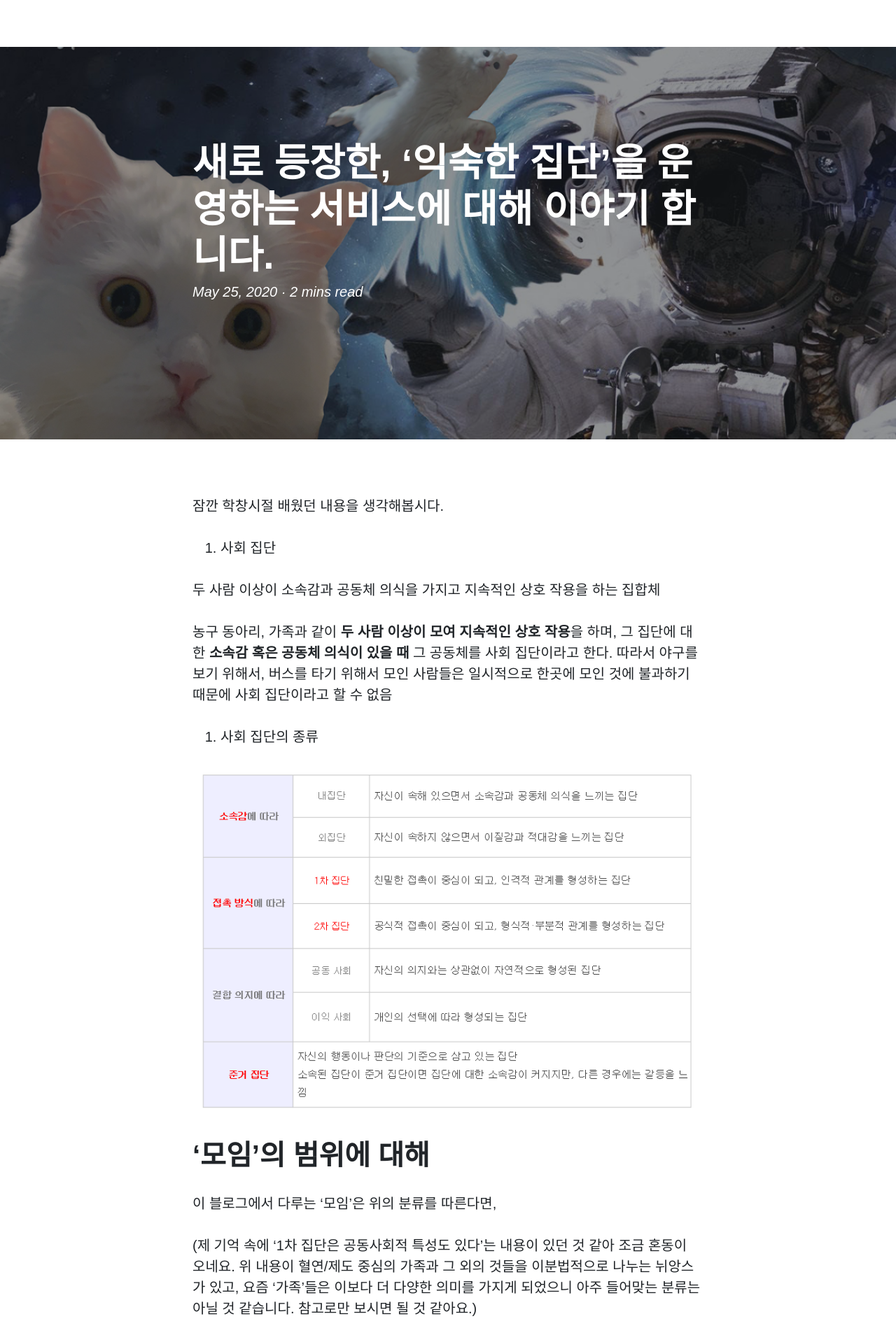
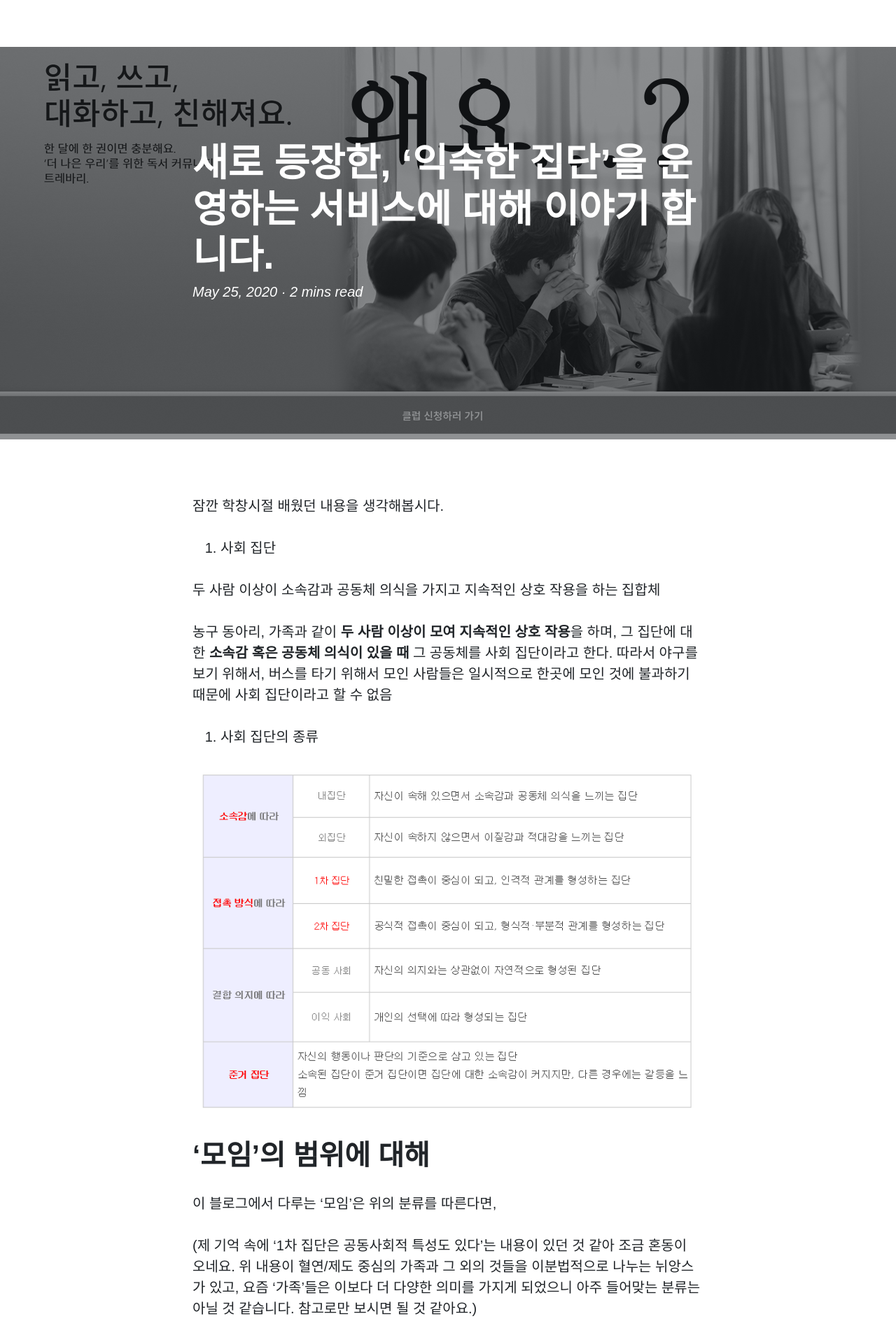
Before and after one commit to e9anna/blog-come2off, a Jekyll site: the page built from _posts/2020-05-25-Intro-02.md, in a window 1280 px wide. Shown: the top 1918 px of the page at 70% size. Built offline with Jekyll 4.4.1, drawn with Linux system fonts in a browser that asks for light colours; some web fonts are replaced; comment, search, counter and statistics services are not loaded.

Commit message:
200611 수정
이미지 등 수정

```diff
--- a/_posts/2020-05-25-Intro-02.md
+++ b/_posts/2020-05-25-Intro-02.md
@@ -3,8 +3,8 @@ layout: post
 permalink: /Intro02/
 title: '새로 등장한, ‘익숙한 집단’을 운영하는 서비스에 대해 이야기 합니다.'
 date: 2020-05-25 17:30:00 +09:00
-feature: '/img/posts/002/backg-02.jpg'
-background: '/img/posts/002/tickeluni.jpg'
+feature: '/img/posts/002/thumbnail.jpg'
+background: '/img/posts/002/backg-02.jpg'
 categories:
   - Intro
 tags:
```
Also changed, not shown: _posts/2020-05-25-Intro-01.md (+1 -1 lines), _posts/2020-05-31-Offline-Community-01.md (+1 -1 lines), img/posts/001/thumbnail.jpg (added), img/posts/001/tickelrose.jpg (deleted), img/posts/002/thumbnail.jpg (added), img/posts/002/tickeluni.jpg (deleted), img/posts/004/coworking.jpg (added), img/posts/004/thumbnail.jpg.
